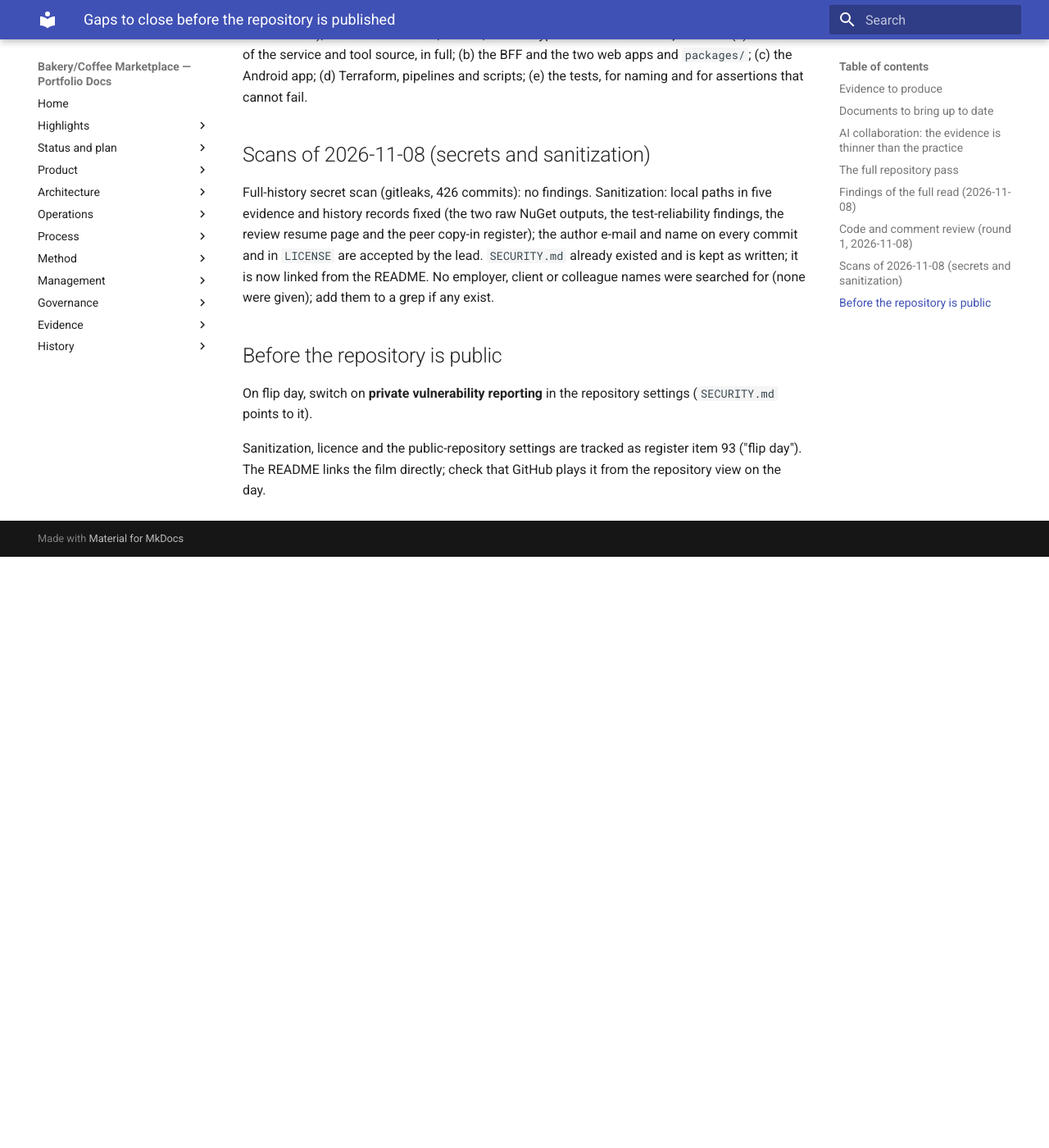
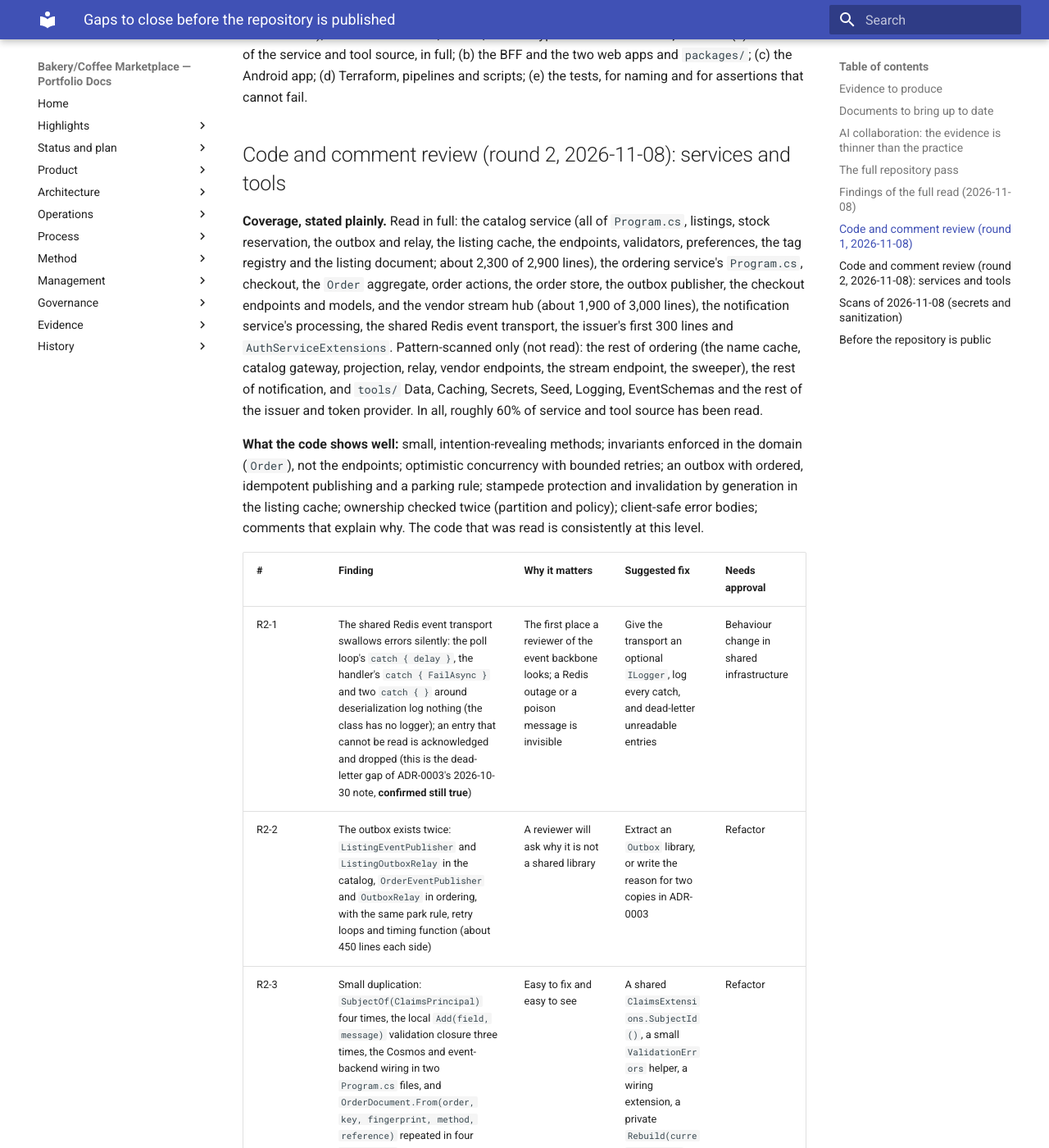
Before and after one commit to benjamin-hedrick/bakery-marketplace, an MkDocs documentation site: the page built from docs/governance/pre-publish-gaps.md, in a window 1280 px wide and 1400 px high, scrolled down 7723 px. Shown: the whole window at 82% size. Built offline with MkDocs 1.6.1 and Material for MkDocs 9.7.7, drawn with Linux system fonts in a browser that asks for light colours; before the commit the page ends 8402 px from its top, so only the background shows below that; some of the changed text lies outside the part shown.

Commit message:
Pre-publish gaps: code and comment review, round 2 (catalog and most of ordering read in full, the event transport, issuer and notification processing read; seven findings; coverage stated) (register 93, pre-publish gaps)
Co-Authored-By: Claude Sonnet 5.5 <noreply@anthropic.com>

```diff
--- a/docs/governance/pre-publish-gaps.md
+++ b/docs/governance/pre-publish-gaps.md
@@ -60,7 +60,7 @@ Method: every tracked Markdown file (343 of 343) was read in full against the co
 | `docs/testing.md` | Links to `evidence/test-and-coverage-2026-11-08.md`, which does not exist yet (the only broken link) | Run `node scripts/ci/test-report.mjs --write` with Redis and the Cosmos emulator up |
 | Local development | The fresh-clone check of the page (status line says so) | Repeat the steps in a fresh clone |
 | ADR status lines | The status lines of ADR-0019, 0021, 0022 and 0023 are long sentences; the rule is a short line with the detail in a note | Shorten, keeping the text as a dated note |
-| ADR-0003 | The unreadable-entry and dead-letter point of the 2026-10-30 note was not re-checked against the transport | Check the transport, then amend the note |
+| ADR-0003 | Checked 2026-11-08 against the transport: an unreadable entry is still acknowledged and dropped, and errors are not logged (finding R2-1) | Fix the transport, then amend the note |
 | Epic banners | The gate checks only "N of M"; the lists of items in each state go stale | Generate them, or drop the lists (a script change: ask first) |
 | `docs/method/ai-collaboration.md` | The usage table lacks the long session of this pass; the lead supplies the figures | Record them in a new `ai-usage-` file |
 | `docs/management/portfolio-slice/` | The goals table in `00` and the rows in `02`, `03`, `04`, `05` keep the October wording under a dated update | Accept, or rewrite when a Phase 4 plan is written |
@@ -87,6 +87,22 @@ Aim: find what detracts from the repository as a portfolio. **Coverage, stated p
 **Fixed the same day (the lead approved all ten, the auth item included):** 1 the build is now warning-free (cancellation token last in `BrowseAsync` and the subscriber interface, hosted-service parameters renamed, the three gate-owning classes are disposable, a `CacheResult` factory replaces static members on the generic type, invariant culture; `CA1001` and `CA1822` are off for test projects only, with the reason in `.editorconfig`); 2 47 mangled log method names renamed in two batches (26 and 21); 3 the CORS blocks are removed from the four services; 4 a bakery icon, adaptive icon and splash replace the Expo defaults; 5 and 6 the package descriptions and the `Order.cs` comment; 7 ten comments no longer say "the lead"; 8 the five `exhaustive-deps` suppressions already carry a reason comment, so no change; 9 the BFF helper is `callWithToken`; 10 eight `.gitkeep` files removed (the three in genuinely empty folders stay). Checks: build with zero warnings, all .NET suites passed (skips are the tests that need Redis or the emulator), the BFF's 245 tests, format, lint and typecheck.
 **Next rounds, in order:** (a) the rest of the service and tool source, in full; (b) the BFF and the two web apps and `packages/`; (c) the Android app; (d) Terraform, pipelines and scripts; (e) the tests, for naming and for assertions that cannot fail.
 
+## Code and comment review (round 2, 2026-11-08): services and tools
+
+**Coverage, stated plainly.** Read in full: the catalog service (all of `Program.cs`, listings, stock reservation, the outbox and relay, the listing cache, the endpoints, validators, preferences, the tag registry and the listing document; about 2,300 of 2,900 lines), the ordering service's `Program.cs`, checkout, the `Order` aggregate, order actions, the order store, the outbox publisher, the checkout endpoints and models, and the vendor stream hub (about 1,900 of 3,000 lines), the notification service's processing, the shared Redis event transport, the issuer's first 300 lines and `AuthServiceExtensions`. Pattern-scanned only (not read): the rest of ordering (the name cache, catalog gateway, projection, relay, vendor endpoints, the stream endpoint, the sweeper), the rest of notification, and `tools/` Data, Caching, Secrets, Seed, Logging, EventSchemas and the rest of the issuer and token provider. In all, roughly 60% of service and tool source has been read.
+
+**What the code shows well:** small, intention-revealing methods; invariants enforced in the domain (`Order`), not the endpoints; optimistic concurrency with bounded retries; an outbox with ordered, idempotent publishing and a parking rule; stampede protection and invalidation by generation in the listing cache; ownership checked twice (partition and policy); client-safe error bodies; comments that explain why. The code that was read is consistently at this level.
+
+| # | Finding | Why it matters | Suggested fix | Needs approval |
+|---|---|---|---|---|
+| R2-1 | The shared Redis event transport swallows errors silently: the poll loop's `catch { delay }`, the handler's `catch { FailAsync }` and two `catch { }` around deserialization log nothing (the class has no logger); an entry that cannot be read is acknowledged and dropped (this is the dead-letter gap of ADR-0003's 2026-10-30 note, **confirmed still true**) | The first place a reviewer of the event backbone looks; a Redis outage or a poison message is invisible | Give the transport an optional `ILogger`, log every catch, and dead-letter unreadable entries | Behaviour change in shared infrastructure |
+| R2-2 | The outbox exists twice: `ListingEventPublisher` and `ListingOutboxRelay` in the catalog, `OrderEventPublisher` and `OutboxRelay` in ordering, with the same park rule, retry loops and timing function (about 450 lines each side) | A reviewer will ask why it is not a shared library | Extract an `Outbox` library, or write the reason for two copies in ADR-0003 | Refactor |
+| R2-3 | Small duplication: `SubjectOf(ClaimsPrincipal)` four times, the local `Add(field, message)` validation closure three times, the Cosmos and event-backend wiring in two `Program.cs` files, and `OrderDocument.From(order, key, fingerprint, method, reference)` repeated in four `OrderStore` methods | Easy to fix and easy to see | A shared `ClaimsExtensions.SubjectId()`, a small `ValidationErrors` helper, a wiring extension, a private `Rebuild(current, order)` | Refactor |
+| R2-4 | Optional constructor dependencies that default to `null` or to the embedded registry: `ListingService` (`tags`, `tagLimits`, `cache`), `StockReservationService` (`cache`), `OrderStore` (`vendorOrders`) | A mis-wired host silently runs without its cache or read model; the defaults exist for tests | Make them required and pass them in the tests | Refactor |
+| R2-5 | Two JSON libraries in one file: Newtonsoft for the Cosmos documents (the SDK's serializer), System.Text.Json for messages (`VendorOrderStreamHub`) | Looks accidental | One sentence in the file header saying why | No |
+| R2-6 | Comment slips: `ListingValidator` says its limits "are placeholders sized for the first slice"; `PreferenceService` has two consecutive `<summary>` blocks on one record; the doc comment on `ValidateAdjust` describes the stock block; fully-qualified type names inside `[LoggerMessage]` signatures (`System.Guid`, `OrderingService.Orders.OrderAction`, `BakeryMarketplace.EventSchemas.OrderStatus`, in six places); `MockOidcIssuer.cs` has explicit `using System...` lines while the rest of the code relies on implicit usings | Small blemishes that read as carelessness | Reword and tidy | No |
+| R2-7 | `RedisStreamsEventTransport` has two near-identical constructors (multiplexer and database) and is an unsealed class | Duplicated body | One constructor chains to the other; seal it | No |
+
 ## Scans of 2026-11-08 (secrets and sanitization)
 
 Full-history secret scan (gitleaks, 426 commits): no findings. Sanitization: local paths in five evidence and history records fixed (the two raw NuGet outputs, the test-reliability findings, the review resume page and the peer copy-in register); the author e-mail and name on every commit and in `LICENSE` are accepted by the lead. `SECURITY.md` already existed and is kept as written; it is now linked from the README. No employer, client or colleague names were searched for (none were given); add them to a grep if any exist.
```
